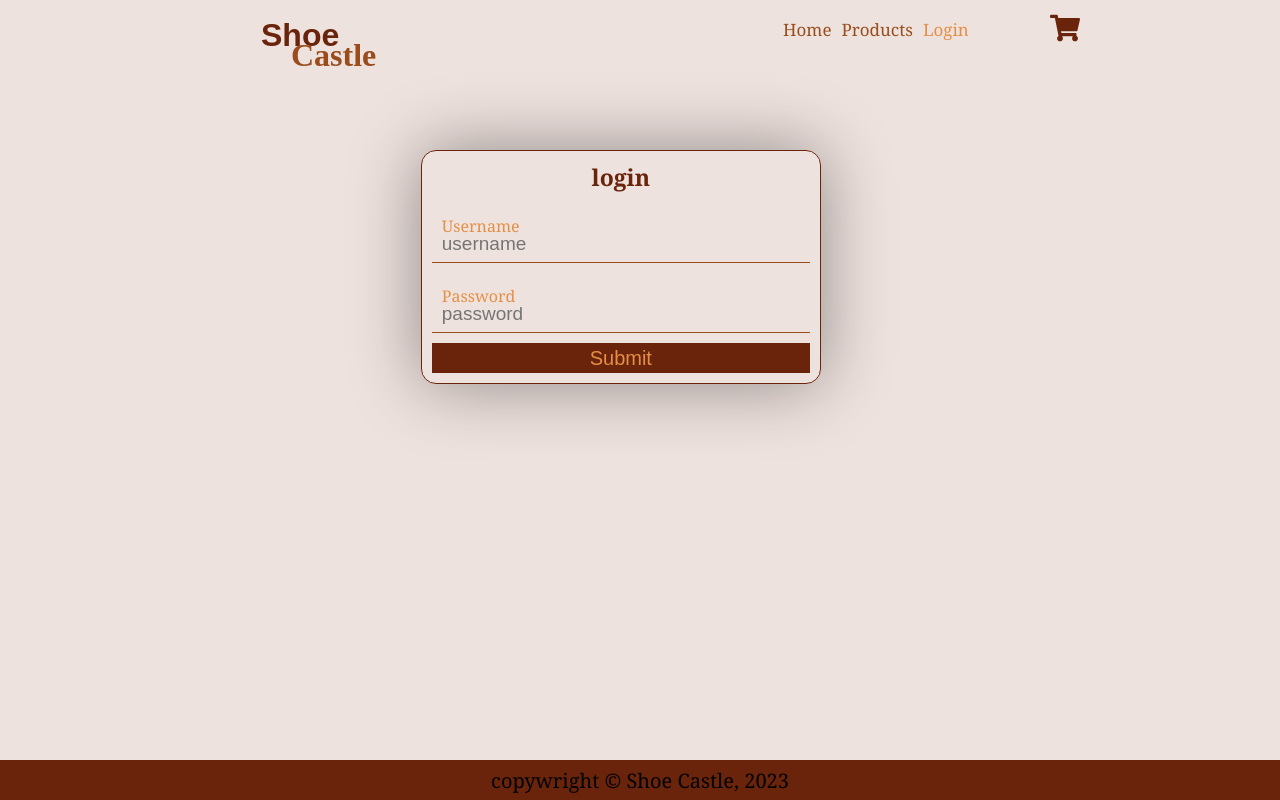
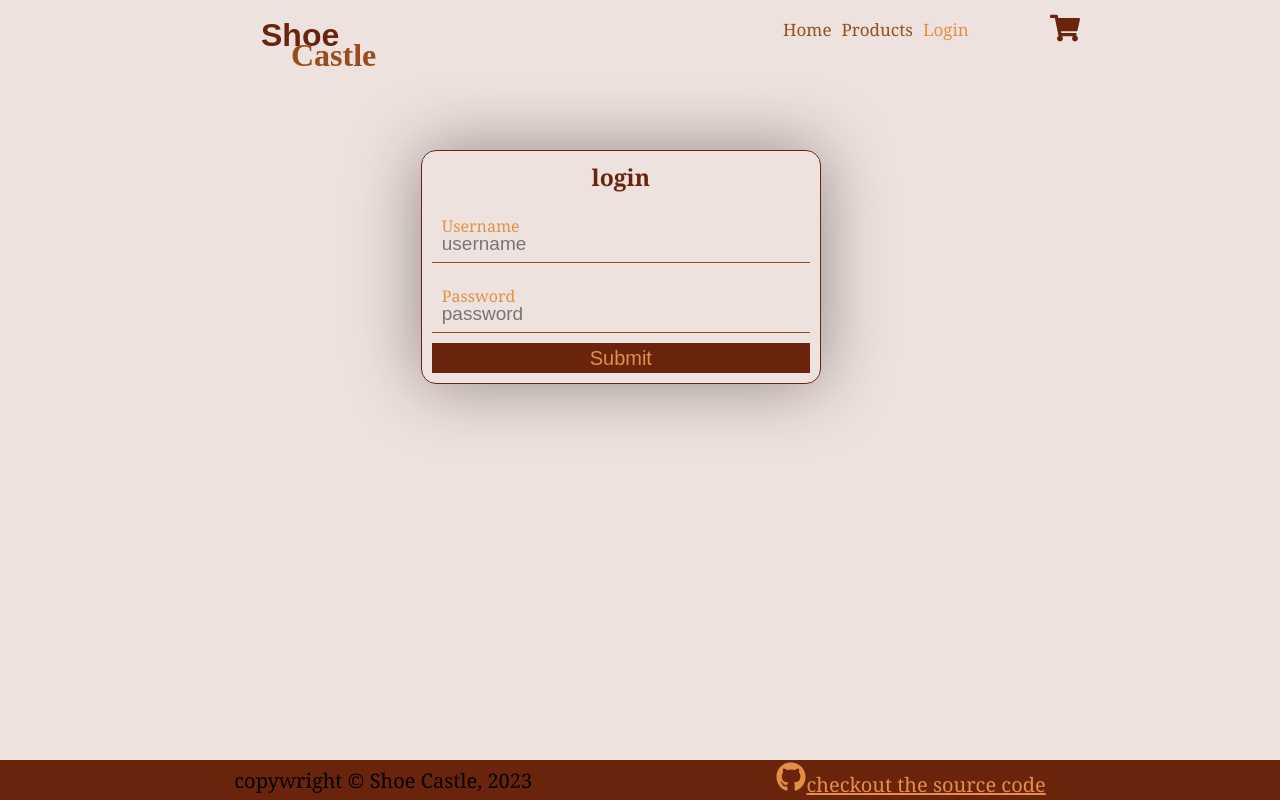
Before and after one commit to chiagoziepio/shoe-castle, a React (Vite) app: page /login in a window 1280 px wide. Built offline with nearby package versions, Linux system fonts and the light colour scheme; no server answers; data requests are answered from the project's data file.

Commit message:
ready for depolyment app now

```diff
--- a/src/App.jsx
+++ b/src/App.jsx
@@ -13,6 +13,8 @@ import Protector from './Components/Protector'
 
 function App() {
   const API_URL = "http://localhost:3500/products";
+  /* this set is made live, json server link has been changed to point to the online server. the local server was deployed to render. The API_URL is the link for when it was still in the deveeloopment stage,while product_Server is for the production link */
+  const Product_Server = "https://server-ztr9.onrender.com/products"
   const [user, setUser] = useState(null);
   const [name,  setName] = useState("");
   const [email, setEmail] = useState("")
@@ -26,7 +28,7 @@ function App() {
  useEffect(()=>{
   const fetchProducts = async()=>{
     try{
-      const response = await fetch(API_URL);
+      const response = await fetch(Product_Server);
       if(!response.ok) throw Error("did not recieve expected data")
       const data = await response.json();
 
--- a/src/ComponentCss/Card.css
+++ b/src/ComponentCss/Card.css
@@ -8,7 +8,7 @@
     justify-content: space-between;
 }
 .card_items img{
-    width: 120px;
+    width: 100%;
     height: 200px;
     border-top-left-radius: 10px;
     border-top-right-radius: 10px;
--- a/src/ComponentCss/Footer.css
+++ b/src/ComponentCss/Footer.css
@@ -1,10 +1,16 @@
 footer{
     width: 100vw;
-    display: grid;
-    place-content: center;
-    height: 40px;
+    display: flex;
+    align-items: center;
+    justify-content: space-evenly;
+    min-height: 40px;
     background-color: #6b240c;
 }
 footer p{
     font-size: 20px;
+    margin-right: 10px;
 }
+footer .githubLink a{
+    font-size: 20px;
+    color: #e48f45;
+}
--- a/src/ComponentCss/Products.css
+++ b/src/ComponentCss/Products.css
@@ -46,7 +46,7 @@
 .products_sidebar.drop{
     display: block;
     animation-name: dropsidebar;
-    animation-duration: 5s;
+    animation-duration: 3s;
 
 }
 .sidebarCloseIcon{
@@ -60,13 +60,13 @@
 }
 @keyframes dropsidebar{
     0%{
-        transform: scaleY(0);
+        transform: scaleY(0) ;
     }
 
-    25%{
+    /* 25%{
         transform: scaleY(0.9);
 
-    }
+    } */
     75%{
         transform: scaleY(1.1);
 
@@ -89,6 +89,7 @@
         border-top-right-radius: 15px;
         border-bottom-right-radius: 15px;
         width: 60vw;
+        height: 600px;
 
     }
     .products .products_body{
--- a/src/ComponentCss/SingleProduct.css
+++ b/src/ComponentCss/SingleProduct.css
@@ -12,6 +12,10 @@
     border-radius: 15px;
     padding: 3px;
 }
+.singleproducts-image img{
+    width: 100%;
+    height: 100%;
+}
 .singleproduct h3{
     font-weight: 800;
     margin-top: 10px;
--- a/src/Components/Footer.jsx
+++ b/src/Components/Footer.jsx
@@ -1,11 +1,15 @@
 import React from 'react'
 import '../ComponentCss/Footer.css'
+import { FaGithub } from "react-icons/fa";
 
 const Footer = () => {
   const theYear = new Date();
   return (
     <footer>
       <p>copywright &copy; Shoe Castle, {theYear.getFullYear()} </p>
+      <div className="githubLink">
+        <a href="https://github.com/chiagoziepio/shoe-castle"><FaGithub size={30} className='githubicon'/>checkout the source code</a>
+      </div>
     </footer>
   )
 }
--- a/src/Components/Home.jsx
+++ b/src/Components/Home.jsx
@@ -5,7 +5,7 @@ const Home = () => {
   return (
     <section className='home'>
       <div className="action-img md-hidden">
-          <img src="img/shoe_hero.jpg" alt="shoe_img" />
+          <img src="https://onedrive.live.com/embed?resid=D32039EB0B48BA39%21274&authkey=%21AAsJ0Vivlti1wz0&width=736&height=920" alt="shoe_img" />
         </div>
       <div className="action">
         <p className='action-text'>A journey of a thousand miles starts with a step but will definitely feel better if that that step is taken in a nice comfortable and durable Shoe <br /><span>Shop Castle</span> boosts of five of efficiently making sure you are addressed as a nobleman because as they say.... <br /> <label  className='action-text_quote'> <span>"</span>you are addressed the way you dress<span>"</span></label></p>
@@ -14,7 +14,7 @@ const Home = () => {
 
       </div>
         <div className="action-img sm-hidden">
-          <img src="img/shoe_hero.jpg" alt="shoe_img" />
+          <img src="https://onedrive.live.com/embed?resid=D32039EB0B48BA39%21274&authkey=%21AAsJ0Vivlti1wz0&width=736&height=920" alt="shoe_img" />
         </div>
     </section>
   )
--- a/src/Components/SideBar/SideBar.css
+++ b/src/Components/SideBar/SideBar.css
@@ -10,6 +10,8 @@
     display: flex;
     flex-direction: column;
     align-items: center;
+
+
 }
 .category-section,
 .price-section,
@@ -72,3 +74,9 @@
 .white{
     background-color: white;
 }
+@media (max-width:620px){
+   .sidebar{
+   height: 100%;
+    justify-content: space-between;
+   }
+}
```
